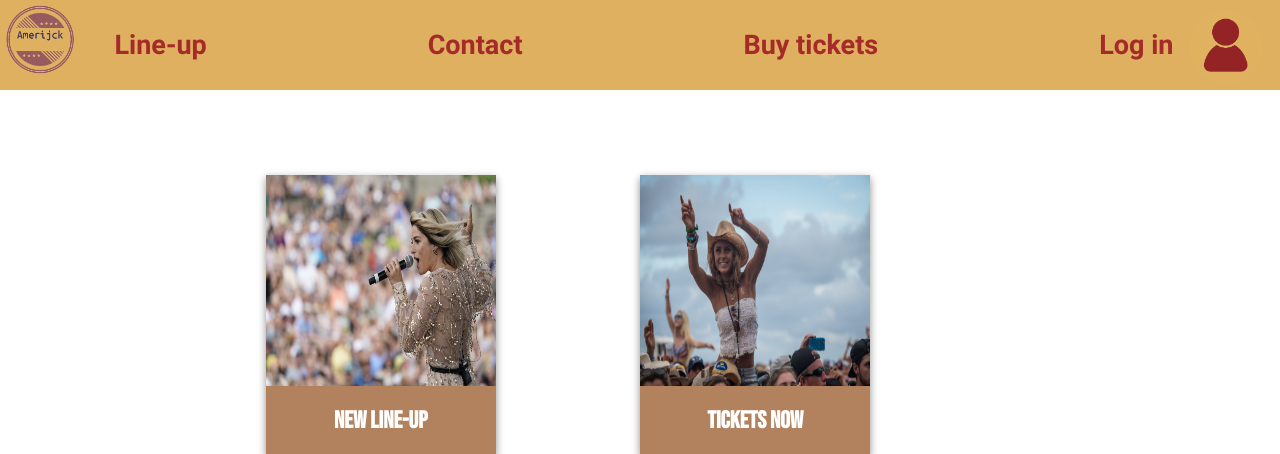
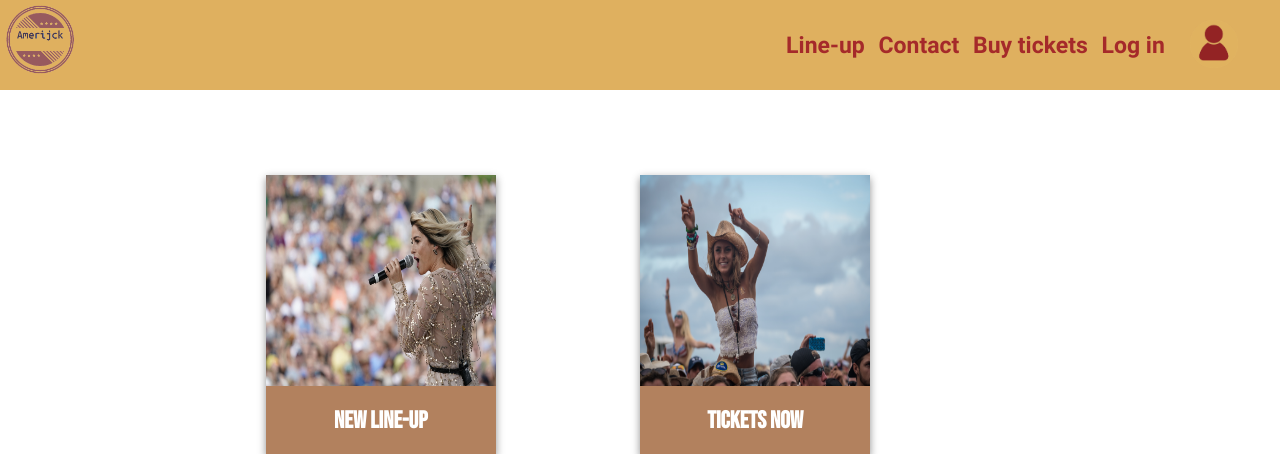
Before and after one commit to Rremesal/festival, a PHP site: page / in a window 1280 px wide. Shown: the top 454 px of the page. Run offline with PHP 8.4, Linux system fonts and the light colour scheme; the visitor is signed in with stand-in values (Sample User, id 1); data that the repository does not hold is empty.

Commit message:
altered placement menu-items

```diff
--- a/menu.php
+++ b/menu.php
@@ -16,8 +16,10 @@
 
 </div>
 <div id="menu">
-    <a href="line-up.php">Line-up</a>
-    <a href="contact.php">Contact</a>
-    <a href="#">Buy tickets</a>
-    <a id="btnLogin" href="login.php">Log in</a>
+    <div id="a-items">
+        <a href="line-up.php">Line-up</a>
+        <a href="contact.php">Contact</a>
+        <a href="#">Buy tickets</a>
+        <a id="btnLogin" href="login.php">Log in</a>
+    </div>
 </div>
--- a/style.css
+++ b/style.css
@@ -23,14 +23,15 @@ h2 {
 #menu {
     display: flex;
     flex-direction: row;
-    justify-content: space-around;
+    justify-content: flex-end;
     align-items: center;
     background-color: #dfb05f;
     height: 11.3vh;
-    font-size: 27px;
+    font-size: 23px;
     font-family: formFont;
     margin-left: 0;
     width: 100%;
+
 }
 
 #menu a {
@@ -40,7 +41,12 @@ h2 {
 }
 
 #menu a:hover {
-    color: black;
+    text-shadow: 2px 2px  black;
+}
+
+#a-items {
+    position: relative;
+    margin-right: 9vw;
 }
 
 #logo {
@@ -51,15 +57,16 @@ h2 {
 }
 
 #userLogo {
-    height: 9vh;
+    height: 6vh;
     float: right;
-    top: 1.4vh;
+    top: 2.5vh;
     left: 93%;
     position: absolute;
 }
 
 #userLogo:hover {
     cursor: pointer;
+
 }
 
 #dropdown {
@@ -392,5 +399,34 @@ input {
 
 /* De CSS voor de contactpagina */
 #contactpage {
+    display: flex;
+    flex-direction: column;
+    justify-content: center;
+    background-color: #922829;
+}
 
+#contact-box {
+    display: flex;
+    background: rgba(146, 40, 41, 0.5);
+    height: 50%;
+    width: 100%;
+    align-self: flex-end;
 }
+
+#contactImage {
+    /* margin-left: 12rem; */
+    width: 100%;
+    height: 50%;
+    background: url("images/cma2019lindsayell2.png") no-repeat center;
+    background-size: cover;
+}
+
+
+
+#contactInfo {
+    margin-right: 3rem;
+}
+
+iframe {
+    margin-right: 2rem;
+}
```
